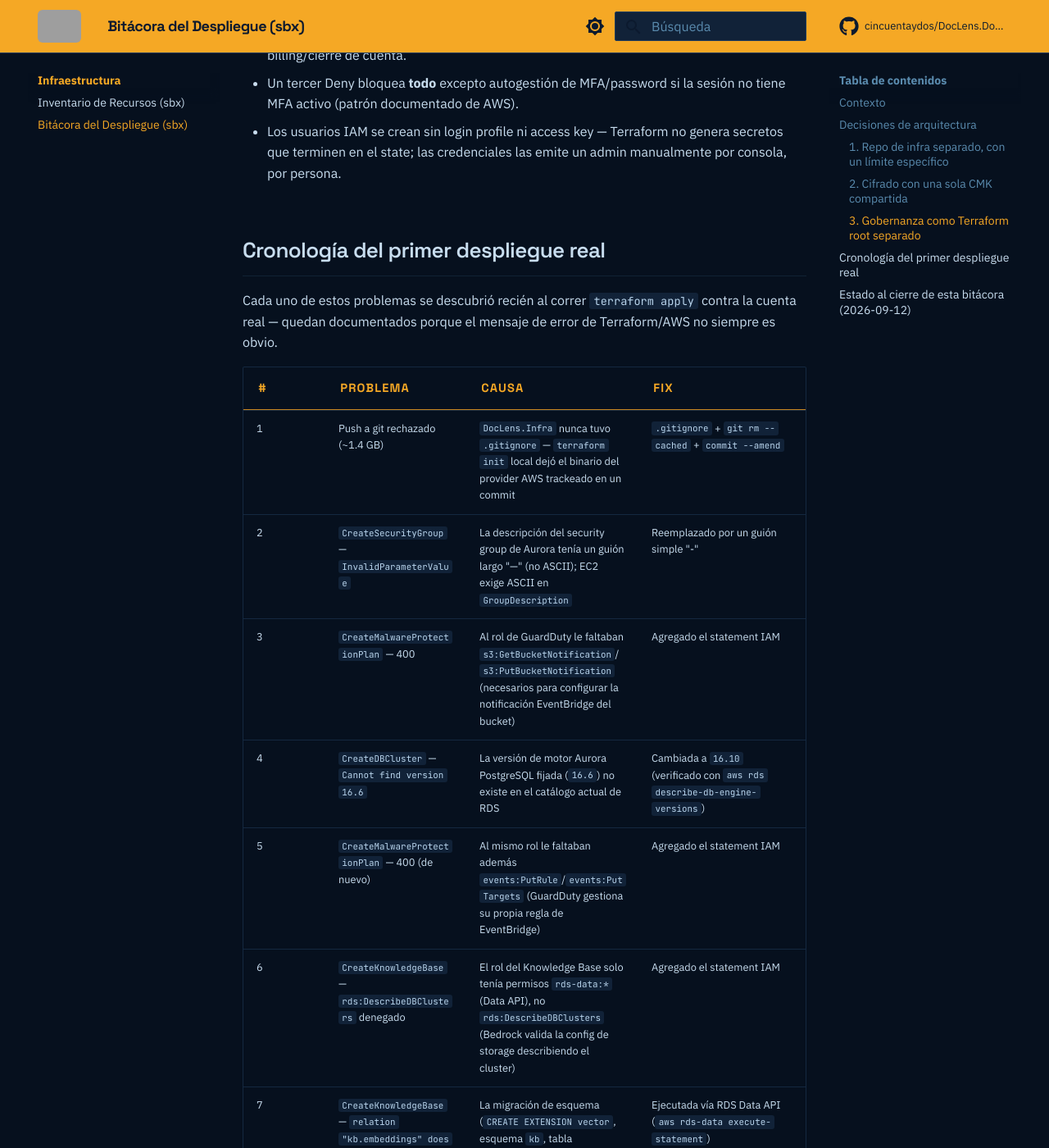
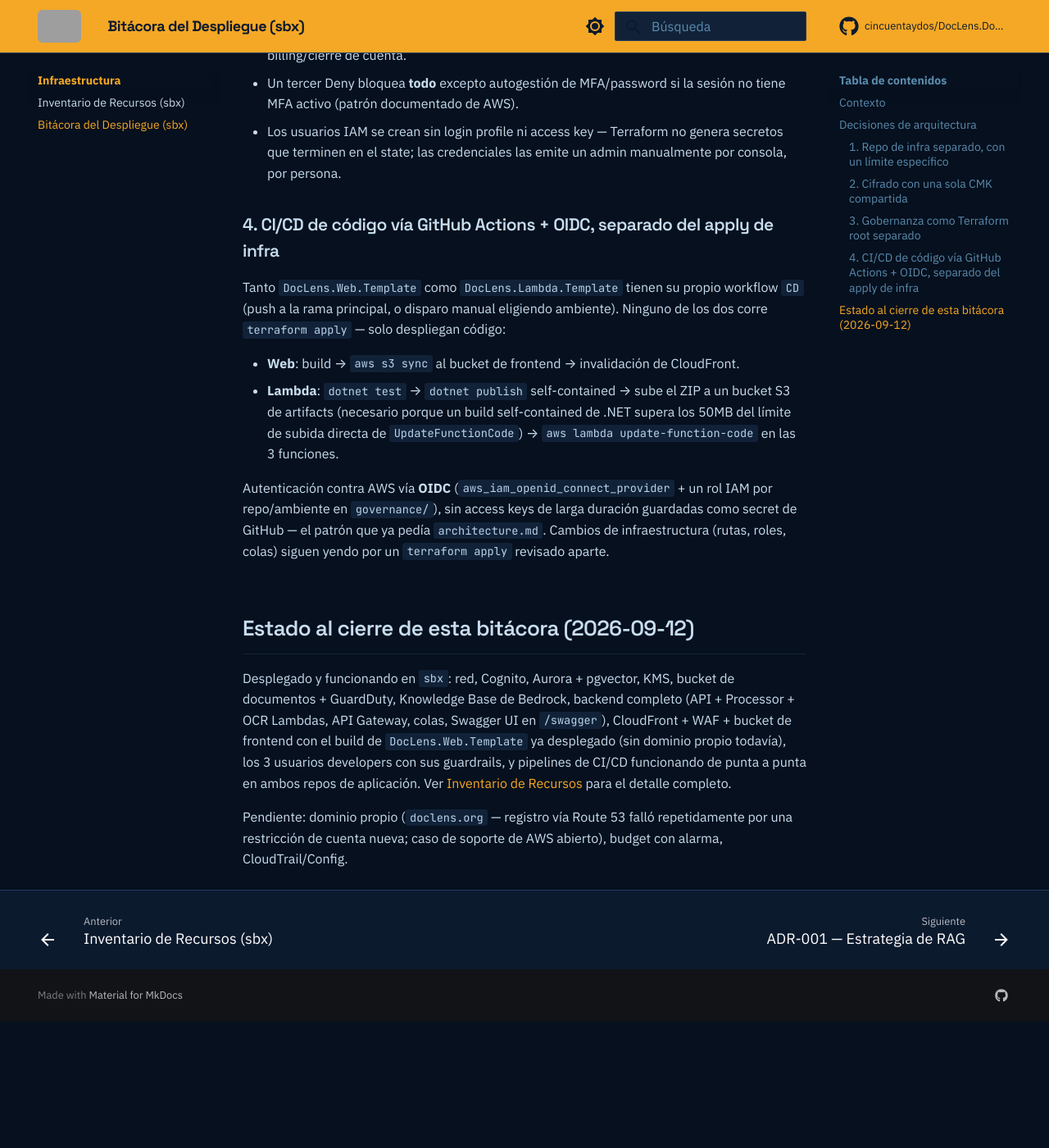
Before and after one commit to cincuentaydos/DocLens.Docs, an MkDocs documentation site: the page built from docs/infra-deployment-log.md, in a window 1280 px wide and 1400 px high, scrolled down 1765 px. Shown: the whole window at 82% size. Built offline with MkDocs 1.6.1 and Material for MkDocs 9.7.7, drawn with Linux system fonts in a browser that asks for light colours; comment, search, counter and statistics services are not loaded; after the commit the page ends 3011 px from its top, so only the background shows below that; some of the changed text lies outside the part shown; grey boxes are pictures that could not be loaded.

```diff
--- a/docs/infra-deployment-log.md
+++ b/docs/infra-deployment-log.md
@@ -35,24 +35,17 @@ Se agregó un módulo `modules/kms` con **una** key para Aurora + el bucket de d
 - Un tercer Deny bloquea **todo** excepto autogestión de MFA/password si la sesión no tiene MFA activo (patrón documentado de AWS).
 - Los usuarios IAM se crean sin login profile ni access key — Terraform no genera secretos que terminen en el state; las credenciales las emite un admin manualmente por consola, por persona.
 
-## Cronología del primer despliegue real
+### 4. CI/CD de código vía GitHub Actions + OIDC, separado del apply de infra
 
-Cada uno de estos problemas se descubrió recién al correr `terraform apply` contra la cuenta real — quedan documentados porque el mensaje de error de Terraform/AWS no siempre es obvio.
+Tanto `DocLens.Web.Template` como `DocLens.Lambda.Template` tienen su propio workflow `CD` (push a la rama principal, o disparo manual eligiendo ambiente). Ninguno de los dos corre `terraform apply` — solo despliegan código:
 
-| # | Problema | Causa | Fix |
-|---|---|---|---|
-| 1 | Push a git rechazado (~1.4 GB) | `DocLens.Infra` nunca tuvo `.gitignore` — `terraform init` local dejó el binario del provider AWS trackeado en un commit | `.gitignore` + `git rm --cached` + `commit --amend` |
-| 2 | `CreateSecurityGroup` — `InvalidParameterValue` | La descripción del security group de Aurora tenía un guión largo "—" (no ASCII); EC2 exige ASCII en `GroupDescription` | Reemplazado por un guión simple "-" |
-| 3 | `CreateMalwareProtectionPlan` — 400 | Al rol de GuardDuty le faltaban `s3:GetBucketNotification`/`s3:PutBucketNotification` (necesarios para configurar la notificación EventBridge del bucket) | Agregado el statement IAM |
-| 4 | `CreateDBCluster` — `Cannot find version 16.6` | La versión de motor Aurora PostgreSQL fijada (`16.6`) no existe en el catálogo actual de RDS | Cambiada a `16.10` (verificado con `aws rds describe-db-engine-versions`) |
-| 5 | `CreateMalwareProtectionPlan` — 400 (de nuevo) | Al mismo rol le faltaban además `events:PutRule`/`events:PutTargets` (GuardDuty gestiona su propia regla de EventBridge) | Agregado el statement IAM |
-| 6 | `CreateKnowledgeBase` — `rds:DescribeDBClusters` denegado | El rol del Knowledge Base solo tenía permisos `rds-data:*` (Data API), no `rds:DescribeDBClusters` (Bedrock valida la config de storage describiendo el cluster) | Agregado el statement IAM |
-| 7 | `CreateKnowledgeBase` — `relation "kb.embeddings" does not exist` | La migración de esquema (`CREATE EXTENSION vector`, esquema `kb`, tabla `kb.embeddings`) es manual por diseño (ADR-008) — nunca se había corrido | Ejecutada vía RDS Data API (`aws rds-data execute-statement`) |
-| 8 | `CreateKnowledgeBase` — `chunk_texto column must be indexed` | Bedrock exige un índice GIN de full-text sobre la columna de texto, además del índice HNSW sobre el vector | Índice agregado (`CREATE INDEX ... USING gin (to_tsvector(...))`) |
-| 9 | Registro de `doclens.org` en Route 53 — `FAILED` (3 intentos, con root y con IAM admin) | Restricción de antifraude de AWS en cuentas recién creadas — no depende del usuario IAM que lo pide | Caso de soporte de AWS abierto; mientras tanto, `edge` se hizo dominio-opcional (`enable_custom_domain`) para no bloquear el resto del despliegue |
+- **Web**: build → `aws s3 sync` al bucket de frontend → invalidación de CloudFront.
+- **Lambda**: `dotnet test` → `dotnet publish` self-contained → sube el ZIP a un bucket S3 de artifacts (necesario porque un build self-contained de .NET supera los 50MB del límite de subida directa de `UpdateFunctionCode`) → `aws lambda update-function-code` en las 3 funciones.
+
+Autenticación contra AWS vía **OIDC** (`aws_iam_openid_connect_provider` + un rol IAM por repo/ambiente en `governance/`), sin access keys de larga duración guardadas como secret de GitHub — el patrón que ya pedía `architecture.md`. Cambios de infraestructura (rutas, roles, colas) siguen yendo por un `terraform apply` revisado aparte.
 
 ## Estado al cierre de esta bitácora (2026-09-12)
 
-Desplegado y funcionando en `sbx`: red, Cognito, Aurora + pgvector, KMS, bucket de documentos + GuardDuty, Knowledge Base de Bedrock, backend completo (API + Processor + OCR Lambdas, API Gateway, colas), CloudFront + WAF + bucket de frontend (sin dominio propio todavía), y los 3 usuarios developers con sus guardrails. Ver [Inventario de Recursos](resource-inventory.md) para el detalle completo.
+Desplegado y funcionando en `sbx`: red, Cognito, Aurora + pgvector, KMS, bucket de documentos + GuardDuty, Knowledge Base de Bedrock, backend completo (API + Processor + OCR Lambdas, API Gateway, colas, Swagger UI en `/swagger`), CloudFront + WAF + bucket de frontend con el build de `DocLens.Web.Template` ya desplegado (sin dominio propio todavía), los 3 usuarios developers con sus guardrails, y pipelines de CI/CD funcionando de punta a punta en ambos repos de aplicación. Ver [Inventario de Recursos](resource-inventory.md) para el detalle completo.
 
-Pendiente: desplegar el build de `DocLens.Web.Template` al bucket de frontend, ajustar el CORS del bucket de documentos al dominio real una vez resuelto el registro, budget con alarma, CloudTrail/Config.
+Pendiente: dominio propio (`doclens.org` — registro vía Route 53 falló repetidamente por una restricción de cuenta nueva; caso de soporte de AWS abierto), budget con alarma, CloudTrail/Config.
--- a/docs/resource-inventory.md
+++ b/docs/resource-inventory.md
@@ -37,7 +37,7 @@ Cuenta única, sin AWS Organizations — ver [ADR-013](adrs/013-disaster-recover
 
 | Recurso | Identificador |
 |---|---|
-| KMS Key | `arn:aws:kms:eu-west-1:311844029093:key/58688ef5-a086-48dc-9447-f5ff57e9f14e` |
+| KMS Key | `arn:aws:kms:eu-west-1:<ACCOUNT_ID>:key/58688ef5-a086-48dc-9447-f5ff57e9f14e` |
 | KMS Alias | `alias/doclens-app-data-sbx` |
 
 Cifra: almacenamiento de Aurora, el secret del master user, y el bucket de documentos. El bucket de frontend queda en SSE-S3 (AES256) — ver [ADR-008](adrs/008-data-storage-strategy.md) y el header comment de `modules/kms/main.tf`.
@@ -76,7 +76,7 @@ Modelo de embeddings: `amazon.titan-embed-text-v2:0` (1024 dimensiones).
 | Recurso | Identificador |
 |---|---|
 | CloudFront Distribution | `https://dwqkm79ishahl.cloudfront.net` |
-| Bucket S3 (frontend) | `doclens-frontend-311844029093-sbx` — **vacío**, sin build desplegado todavía |
+| Bucket S3 (frontend) | `doclens-frontend-<ACCOUNT_ID>-sbx` — build de `DocLens.Web.Template` desplegado |
 | WAF WebACL | `doclens-cloudfront-sbx` (us-east-1) — Common Rule Set + rate limit 2000 req/5min por IP |
 
 **Sin dominio propio todavía** — `enable_custom_domain=false` (ver `envs/sbx.tfvars`): sin certificado ACM ni registro Route 53, la distribución se sirve directamente por su dominio `*.cloudfront.net`. Pendiente de un caso de soporte de AWS por una restricción de registro de dominio en una cuenta nueva.
@@ -88,9 +88,12 @@ Modelo de embeddings: `amazon.titan-embed-text-v2:0` (1024 dimensiones).
 | IAM Group | `doclens-developers` |
 | Policy attachment | `AdministratorAccess` (AWS managed) |
 | Policy inline (guardrail) | `doclens-developers-guardrail` — deniega escalación de privilegios IAM, billing/cierre de cuenta, y todo lo que no sea autogestión de MFA/password sin sesión MFA |
-| IAM Users | `gianclaudio.carella`, `alexis.mengual.vazquez`, `rodrigo.fernandez` — identidad + membresía al grupo, sin credenciales gestionadas por Terraform |
+| IAM Users | 3 usuarios developer — identidad + membresía al grupo, sin credenciales gestionadas por Terraform |
+| OIDC Provider | `token.actions.githubusercontent.com` — GitHub Actions, sin access keys de larga duración |
+| IAM Role (CD web) | `doclens-github-actions-web-deploy-sbx` — `s3:PutObject`/`DeleteObject`/`ListBucket` en el bucket de frontend, `cloudfront:CreateInvalidation` en la distribución |
+| IAM Role (CD backend) | `doclens-github-actions-lambda-deploy-sbx` — `lambda:UpdateFunctionCode` en las 3 Lambdas, `s3:PutObject`/`GetObject` en el prefijo `ci/` del bucket de artifacts |
 
-Usuario admin de cuenta (`gianclaudio-admin`, `AdministratorAccess`, fuera del grupo `developers`) creado manualmente, no por Terraform.
+Usuario admin de cuenta (`AdministratorAccess`, fuera del grupo `developers`) creado manualmente, no por Terraform.
 
 ## `DocLens.Lambda.Template` — backend (`modules/processing`)
 
@@ -106,9 +109,12 @@ Usuario admin de cuenta (`gianclaudio-admin`, `AdministratorAccess`, fuera del g
 | SNS — Textract completion | `doclens-textract-completion-sbx` |
 | EventBridge Rule | `doclens-guardduty-clean-sbx` — GuardDuty scan limpio → SQS |
 | CloudWatch Log Groups | uno por función Lambda, retención 30 días |
+| Bucket S3 (artifacts) | `doclens-lambda-artifacts-<ACCOUNT_ID>-sbx` — staging del ZIP de deploy (self-contained, >50MB) antes de `UpdateFunctionCode` |
+
+Swagger UI en `/swagger` — única ruta de API Gateway sin JWT (documentación, no datos); `TenantMiddleware` también la excluye de la resolución de tenant.
 
 ## Fuera de alcance en esta instantánea
 
 - **AWS CloudTrail / AWS Config** — no implementados (`governance/README.md`).
 - **AWS Budgets** — pendiente, configuración manual todavía no hecha.
-- **Dominio propio** (`doclens.org`) — registro fallido dos veces por restricción de cuenta nueva, caso de soporte abierto.
+- **Dominio propio** (`doclens.org`) — registro fallido repetidamente vía Route 53 por restricción de cuenta nueva, caso de soporte abierto.
```
Also changed, not shown: other parts of docs/resource-inventory.md (+6 -6 lines).
